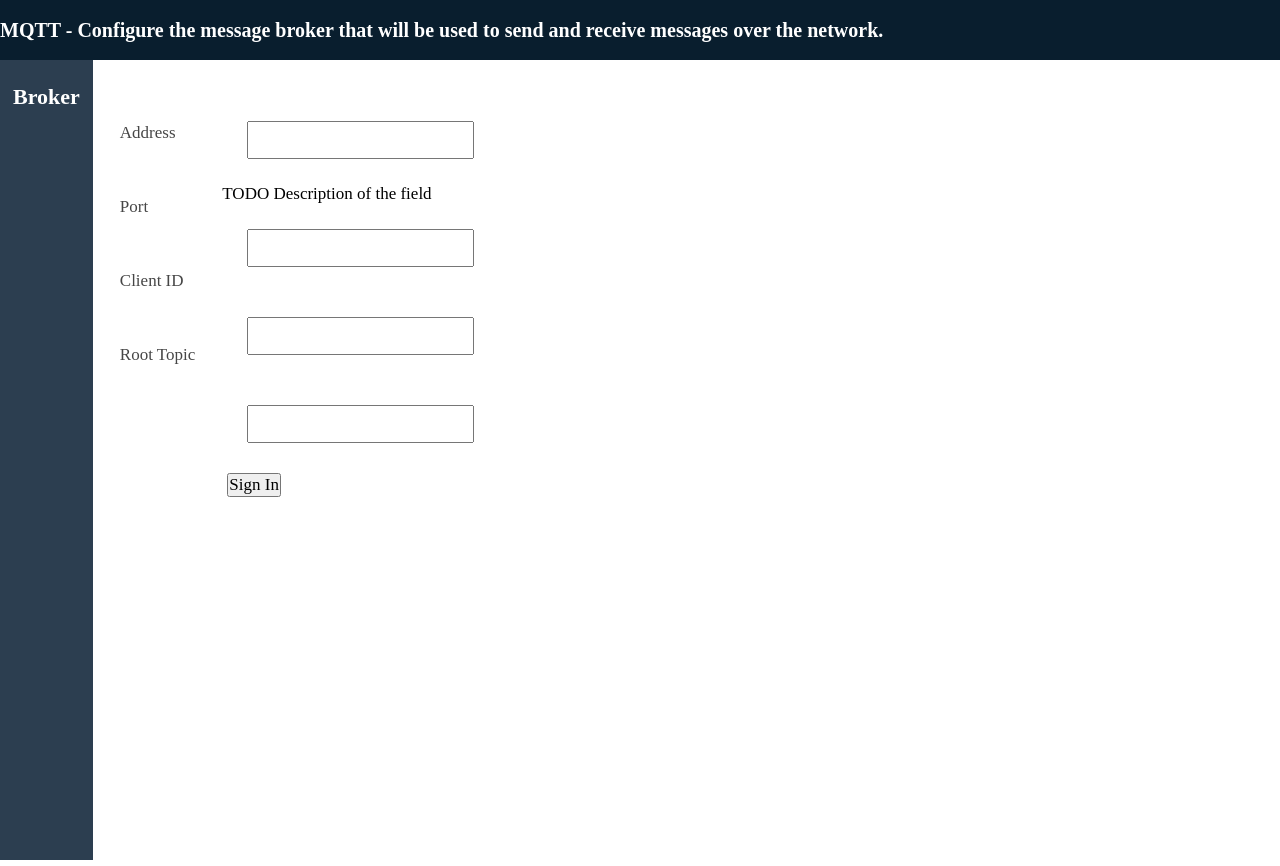
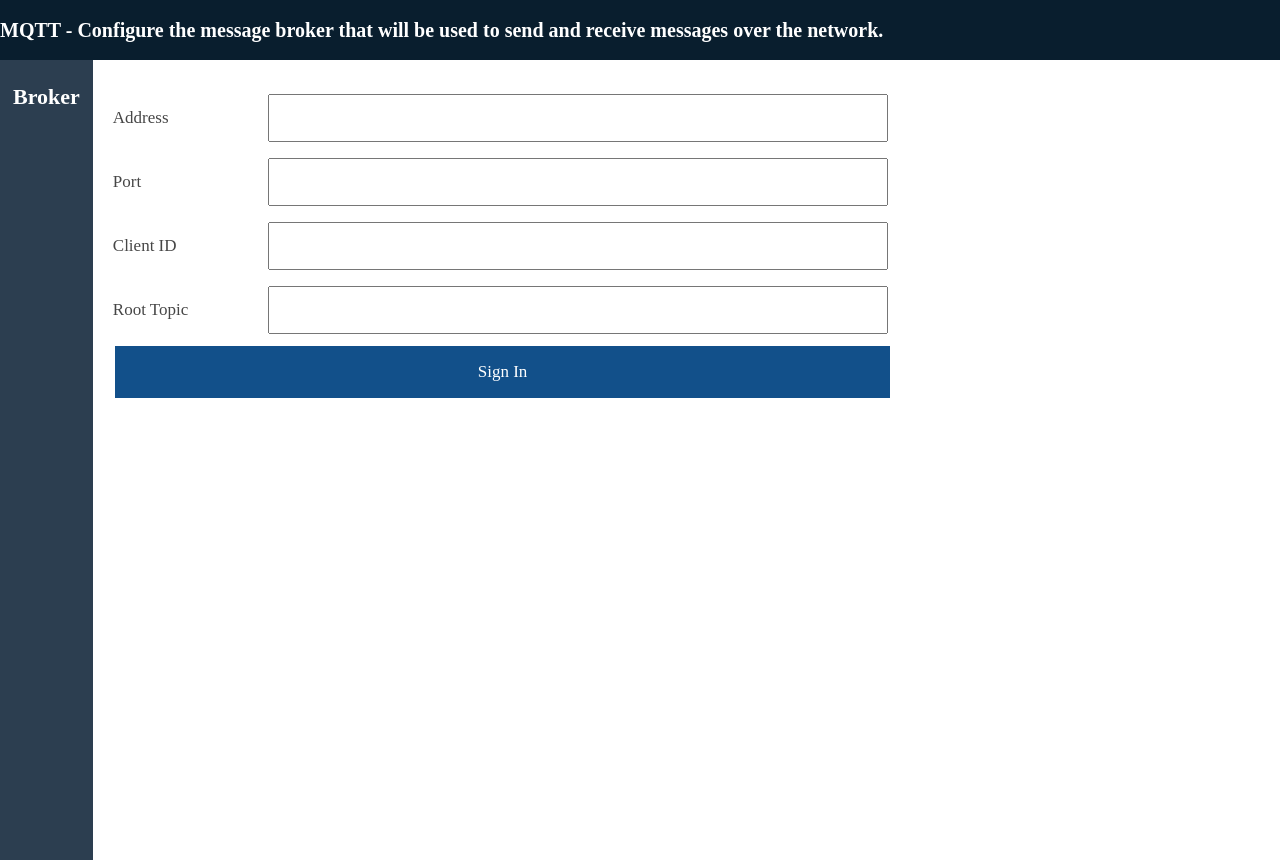
Before and after one commit to TinkerWorks/HomeSensorHub, a Flask app: page /mqtt in a window 1280 px wide. Shown: the part 80-946 px from the top of the page. Run offline with Flask 2, Linux system fonts and the light colour scheme.

Commit message:
Updated style of page

```diff
--- a/homesensorhub/app/static/css/style.css
+++ b/homesensorhub/app/static/css/style.css
@@ -51,6 +51,32 @@ nav ul li a{
     background: #1b9bff;
     transition: .5s;
 }
+.left-column {
+  float: left;
+  color: rgb(70, 70, 70);
+  height: inherit;
+}
+.middle-column {
+  height: inherit;
+  float: left;
+  margin-top: 6px;
+  color: rgb(70, 70, 70);
+  padding: 20px;
+
+}
+.col-25 {
+  flex: 2;
+  float: left;
+  text-align: center;
+  white-space: nowrap;
+  display: flex;
+  justify-content: left;
+  align-items: center;
+}
+.col-75 {
+  flex: 8;
+  width: 700px;
+}
 .div-subtitle{
   background: #091e2e;
   height: 60px;
@@ -62,6 +88,13 @@ nav ul li a{
   float: left;
   line-height: 60px;
 }
+.row {
+  display: flex;
+}
+.row:after {
+  float: left;
+  clear: both;
+}
 .form-title{
   background: #2c3e50;
   font-size: 22px;
@@ -71,32 +104,39 @@ nav ul li a{
   padding: 7px 13px;
   height: 100%;
 }
-.form-wrapper{
+
+.form{
   font-size:17px;
-  display: flex;
-  float: left;
-}
-.form-field-label{
-  color: rgb(70, 70, 70);
-  padding: 27px;
-}
-.form-field-entry{
-  color: rgb(70, 70, 70);
-  padding: 20px;
-}
-
-/*IDs*/
-#forms {
-  height: 100%;
 }
 
 /* Inputs */
+input {
+  width: 100%;
+}
+input[type=text]:focus {
+  border: 2px solid rgb(158, 158, 158);
+}
+
 input[type=text] {
-  padding: 7px;
+  width: 100%;
+  padding: 12px 20px;
+  margin: 8px 0;
+  box-sizing: border-box;
 }
+
 input, textarea {
   font-family:inherit;
   font-size: inherit;
+}
+
+input[type=button], input[type=submit], input[type=reset] {
+  background-color: #12508a;
+  border: none;
+  color: white;
+  padding: 16px 32px;
+  text-decoration: none;
+  margin: 4px 2px;
+  cursor: pointer;
 }
 
 /* Media */
--- a/homesensorhub/app/templates/mqtt.html
+++ b/homesensorhub/app/templates/mqtt.html
@@ -6,25 +6,57 @@
     <h1 class="subtitle">MQTT - Configure the message broker that will be used to send and receive messages over the network.</h1>
 </div>
 
-<div id="forms">
-    <h2 class="form-title">Broker</h2><br><br>
-    <form class="form-wrapper" method="POST" action="{{ url_for('mqtt') }}">
-        <ul class="form-field-labels">
-            <li class="form-field-label">{{ form.address.label }}</li>
-            <li class="form-field-label">{{ form.port.label }}</li>
-            <li class="form-field-label">{{ form.client_id.label }}</li>
-            <li class="form-field-label">{{ form.root_topic.label }}</li>
-        </ul>
+<div class="left-column">
+    <h2 class="form-title">Broker</h2>
+</div>
 
-        <uk class="form-field-inputs">
-            <li class="form-field-entry">{{ form.address(size=20) }}</li>
-            <p> TODO Description of the field </p>
-            <li class="form-field-entry">{{ form.port }}</li>
-            <li class="form-field-entry">{{ form.client_id }}</li>
-            <li class="form-field-entry">{{ form.root_topic }}</li>
-        </ul>
+<div class="middle-column">
+    <form class="form" method="POST" action="{{ url_for('mqtt') }}">
+        {{ form.csrf_token }}
 
-        {{ form.submit }}
+        <!-- Address -->
+        <div class="row">
+            <div class="col-25">
+                <p>{{ form.address.label }}</p>
+            </div>
+            <div class="col-75">
+                {{ form.address(size=20) }}
+            </div>
+        </div>
+
+        <!-- Port -->
+        <div class="row">
+            <div class="col-25">
+                <p class="form-label">{{ form.port.label }}</p>
+            </div>
+            <div class="col-75">
+                {{ form.port }}
+            </div>
+        </div>
+
+        <!-- Client ID -->
+        <div class="row">
+            <div class="col-25">
+                <p class="form-label">{{ form.client_id.label }}</p>
+            </div>
+            <div class="col-75">
+                {{ form.client_id }}
+            </div>
+        </div>
+
+        <!-- Root Topic -->
+        <div class="row">
+            <div class="col-25">
+                <p class="form-label">{{ form.root_topic.label }}</p>
+            </div>
+            <div class="col-75">
+                {{ form.root_topic }}
+            </div>
+        </div>
+
+        <div class="row">
+            <div class="col-75">{{ form.submit }}</div>
+        </div>
     </form>
 </div>
 
```
Lines whose indentation alone changed are shown as unchanged.
